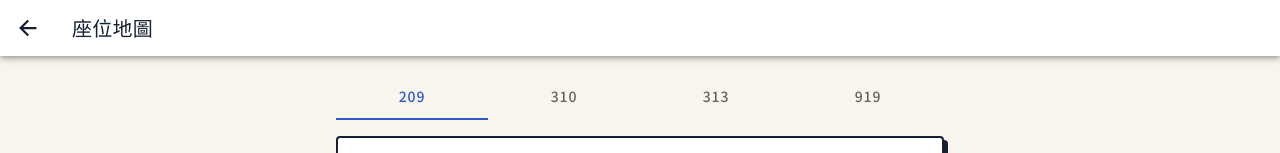
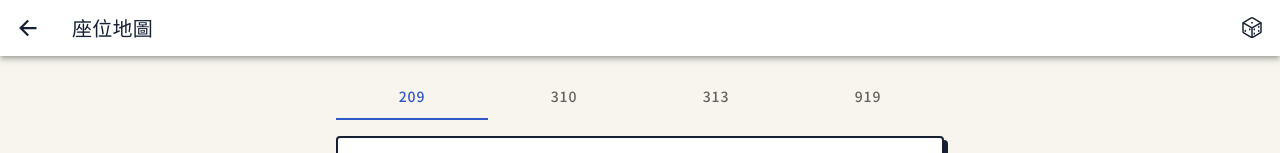
Before and after one commit to NCUIM/NCUIM.github.io, a React (Vite) app: page /seats in a window 1280 px wide. Shown: the top 153 px of the page. Built offline with nearby package versions, Linux system fonts and the light colour scheme.

Commit message:
feat(app): integrate meal buddy lottery modal into seats map
1. Add lottery trigger button with dice icon to SeatsHeader toolbar.
2. Manage DutyLotteryModal visibility state inside SeatsPage.
3. Pass currently active room as defaultRoomId to lottery modal.

```diff
--- a/src/pages/SeatsPage.tsx
+++ b/src/pages/SeatsPage.tsx
@@ -5,6 +5,8 @@ import {
   IonTitle,
   IonBackButton,
   IonButtons,
+  IonButton,
+  IonIcon,
   IonContent,
   IonCard,
   IonCardHeader,
@@ -13,9 +15,11 @@ import {
   IonSegment,
   IonSegmentButton,
 } from "@ionic/react";
+import { diceOutline } from "ionicons/icons";
 import { useState } from "react";
 import { ROOM_LAYOUTS, type RoomLayout } from "../data/room-layouts";
 import SeatGrid from "../components/seats/SeatGrid";
+import DutyLotteryModal from "../components/seats/DutyLotteryModal";
 
 // ---------------------------------------------------------------------------
 // Sub-components
@@ -64,13 +68,23 @@ const RoomCard = ({ layout }: Readonly<{ layout: RoomLayout }>) => (
   </IonCard>
 );
 
-const SeatsHeader = () => (
+const SeatsHeader = ({ onOpenLottery }: Readonly<{ onOpenLottery: () => void }>) => (
   <IonHeader>
     <IonToolbar>
       <IonButtons slot="start">
         <IonBackButton defaultHref="/" text="" />
       </IonButtons>
       <IonTitle>座位地圖</IonTitle>
+      <IonButtons slot="end">
+        <IonButton
+          fill="clear"
+          onClick={onOpenLottery}
+          aria-label="今天跟誰一起吃~"
+          title="今天跟誰一起吃~"
+        >
+          <IonIcon slot="icon-only" icon={diceOutline} />
+        </IonButton>
+      </IonButtons>
     </IonToolbar>
   </IonHeader>
 );
@@ -109,15 +123,21 @@ const SeatsBody = ({
 
 const SeatsPage = () => {
   const [selectedRoom, setSelectedRoom] = useState("209");
+  const [isLotteryOpen, setIsLotteryOpen] = useState(false);
   const currentLayout = ROOM_LAYOUTS.find((r) => r.id === selectedRoom);
 
   return (
     <IonPage>
-      <SeatsHeader />
+      <SeatsHeader onOpenLottery={() => setIsLotteryOpen(true)} />
       <SeatsBody
         selectedRoom={selectedRoom}
         currentLayout={currentLayout}
         onSelectRoom={setSelectedRoom}
+      />
+      <DutyLotteryModal
+        isOpen={isLotteryOpen}
+        defaultRoomId={selectedRoom}
+        onDismiss={() => setIsLotteryOpen(false)}
       />
     </IonPage>
   );
```
